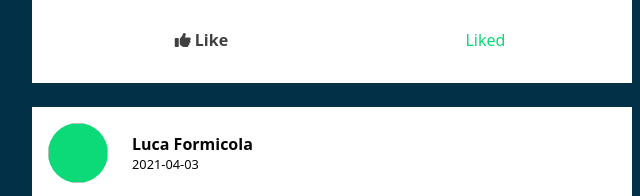
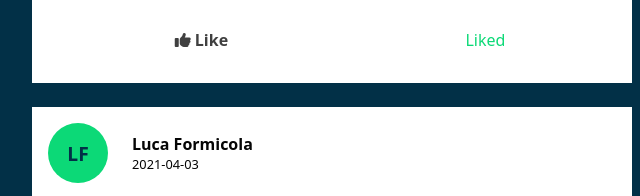
Before and after one commit to marcocampisi/js-social-posts, a plain HTML site: page index.html in a window 1280 px wide. Shown: the part 1932-2128 px from the top of the page, 308-948 px from the left. Drawn offline with Linux system fonts and the light colour scheme.

Commit message:
Fix profile pic placeholder

```diff
--- a/css/style.css
+++ b/css/style.css
@@ -62,7 +62,7 @@ h1 {
     font-size: 0.8rem;
 }
 
-.profile-pic {
+.profile-pic img {
     border-radius: 50%;
     max-width: 60px;
 }
--- a/js/main.js
+++ b/js/main.js
@@ -70,11 +70,13 @@ function generateCard(post) {
     const postMetaIcon = document.createElement('div');
     postMetaIcon.classList.add('post-meta__icon');
 
-    const profilePic = document.createElement('img');
+    const profilePic = document.createElement('div');
     profilePic.classList.add('profile-pic');
     if (post.author.image) {
-        profilePic.src = post.author.image;
-        profilePic.alt = post.author.name;
+        const img = document.createElement('img');
+        img.src = post.author.image;
+        img.alt = post.author.name;
+        profilePic.appendChild(img);
     } else {
         profilePic.classList.add('profile-pic-default');
         const initials = document.createElement('span');
```
